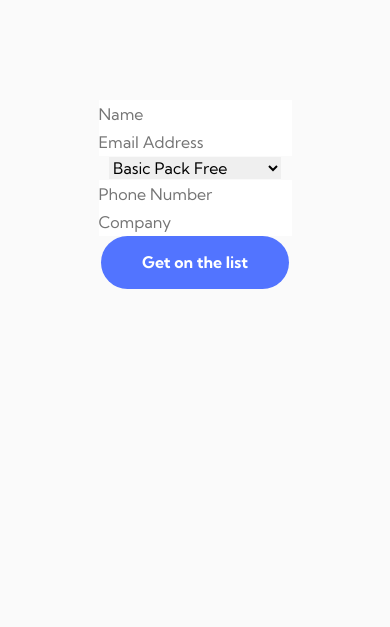
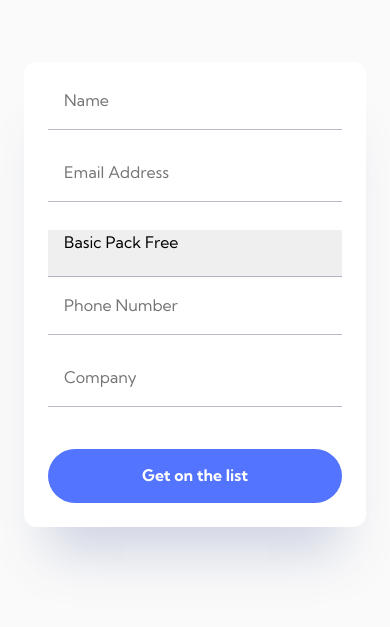
Before and after one commit to VCarames/FM--Officelite-Coming-Soon-Website-, a website: page sign-up.html in a window 390 px wide. Shown: the part 621-1248 px from the top of the page. Before the commit the page ends 1010 px from the top, so only its background shows below. Drawn offline with nearby package versions, Linux system fonts and the light colour scheme; files that its build step writes are made by us from their sources.

Commit message:
Form - Mobile Styling [SCSS]

```diff
--- a/src/scss/components/_countdown.scss
+++ b/src/scss/components/_countdown.scss
@@ -1,4 +1,8 @@
 .countdown {
+  // &--signup {
+  //   margin-bottom: 18.08px;
+  // }
+
   &__heading {
     text-align: center;
     margin-bottom: 1.13rem;
--- /dev/null
+++ b/src/scss/components/_form.scss
@@ -0,0 +1,54 @@
+.signup-container {
+  width: 100%;
+
+  border-radius: 0.81rem;
+  background: #fff;
+
+  padding: 1.5rem;
+
+  box-shadow: 0 3.13rem 3.13rem -1.56rem rgba(75, 92, 154, 0.25);
+
+  &__form {
+    width: 100%;
+    display: grid;
+    gap: 14px;
+
+    &-input {
+      width: 100%;
+      padding: 0 0 0.94rem 1rem;
+      border-bottom: solid 1px hsla(226, 14%, 52%, 0.5);
+    }
+
+    &-select {
+      width: 100%;
+      -webkit-appearance: none;
+      -moz-appearance: none;
+      -ms-appearance: none;
+      appearance: none;
+      padding: 0 0 1.38rem 1rem;
+
+      border-radius: 0;
+
+      border-bottom: solid 0.06rem hsla(226, 14%, 52%, 0.5);
+
+      & option p {
+        color: hsla(227, 22%, 26%, 1);
+
+        & span {
+          opacity: 0.4;
+        }
+      }
+    }
+
+    &-btn {
+      margin-top: 0.88rem;
+    }
+  }
+}
+
+.error {
+  color: var(--error-clr);
+  font-size: var(--fs-16);
+  font-weight: var(--fw-400);
+  line-height: 1.75; /* 28px */
+}
--- a/src/scss/layouts/_intro.scss
+++ b/src/scss/layouts/_intro.scss
@@ -30,12 +30,11 @@
 
     text-align: center;
 
-    &--signup {
-      gap: 63px;
-    }
     &-text {
       display: grid;
-      gap: 18px;
+      gap: 1.13rem;
+
+      margin-bottom: 2.38rem;
     }
   }
 
--- a/src/scss/main.scss
+++ b/src/scss/main.scss
@@ -6,6 +6,7 @@
 @use "components/buttons";
 @use "components/plan-card";
 @use "components/countdown";
+@use "components/form";
 
 @use "layouts/body";
 @use "layouts/header";
--- a/src/scss/variables/_variables.scss
+++ b/src/scss/variables/_variables.scss
@@ -1,7 +1,7 @@
 :root {
   --primary-clr-one: hsla(227, 22%, 26%);
   --primary-clr-two: hsl(228, 100%, 66%);
-  --primary-clr-three: hsl(229, 22%, 19%);
+  --primary-clr-three: hsl(231, 7%, 21%);
 
   --neutral-clr-one: hsl(0, 0%, 100%);
   --neutral-clr-two: hsla(0, 0%, 98%, 1);
@@ -10,6 +10,8 @@
 
   --box-shadow-one: hsla(227, 52%, 50%, 0.25);
   --box-shadow-two: hsla(227, 34%, 45%, 0.25);
+
+  --error-clr: hsl(0, 83%, 65%);
 
   --ff: "Kumbh Sans", sans-serif;
 
```
